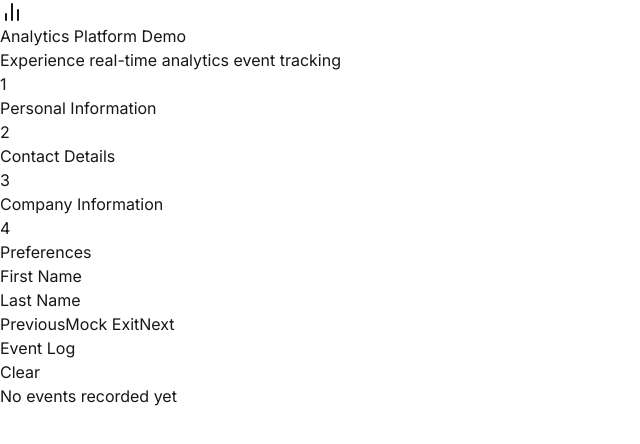
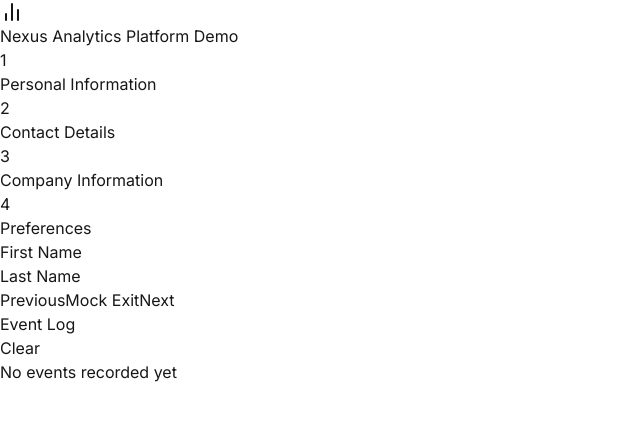
Before and after one commit to Alliance-Innovations/nexus-spa-demo, a Next.js app: page / in a window 1280 px wide. Shown: the top 444 px of the page, without its empty margins (0-640 px from the left). Built offline with nearby package versions, Linux system fonts and the light colour scheme.

Commit message:
NEX486: Favicon update.

```diff
--- a/src/app/layout.tsx
+++ b/src/app/layout.tsx
@@ -9,6 +9,9 @@
 export const metadata: Metadata = {
   title: 'Analytics Platform Demo',
   description: 'Experience real-time analytics event tracking',
+  icons: {
+    icon: '/favicon.ico',
+  },
 };
 
 export default function RootLayout({
--- a/src/components/Header.tsx
+++ b/src/components/Header.tsx
@@ -1,13 +1,12 @@
-import { BarChart2 } from 'lucide-react';
+import { BarChart2 } from "lucide-react";
 
 export function Header() {
   return (
     <header className="max-w-4xl mx-auto">
       <div className="flex items-center gap-3 justify-center">
         <BarChart2 className="h-8 w-8 text-blue-600" />
-        <h1 className="text-2xl font-bold">Analytics Platform Demo</h1>
+        <h1 className="text-2xl font-bold">Nexus Analytics Platform Demo</h1>
       </div>
-      <p className="mt-2 text-gray-600 text-center">Experience real-time analytics event tracking</p>
     </header>
   );
 }
--- a/src/components/MultiStepForm/MultiStepForm.tsx
+++ b/src/components/MultiStepForm/MultiStepForm.tsx
@@ -99,9 +99,6 @@
 
   const handleFieldChange = (field: string, value: string | boolean) => {
     setFormData((prevData) => ({ ...prevData, [field]: value }));
-    trackEvent("input_change", {
-      "field_name": field,
-    });
   };
 
   const handleReset = () => {
```
Also changed, not shown: 1 other file (tests, documents, lock files or other folders).
